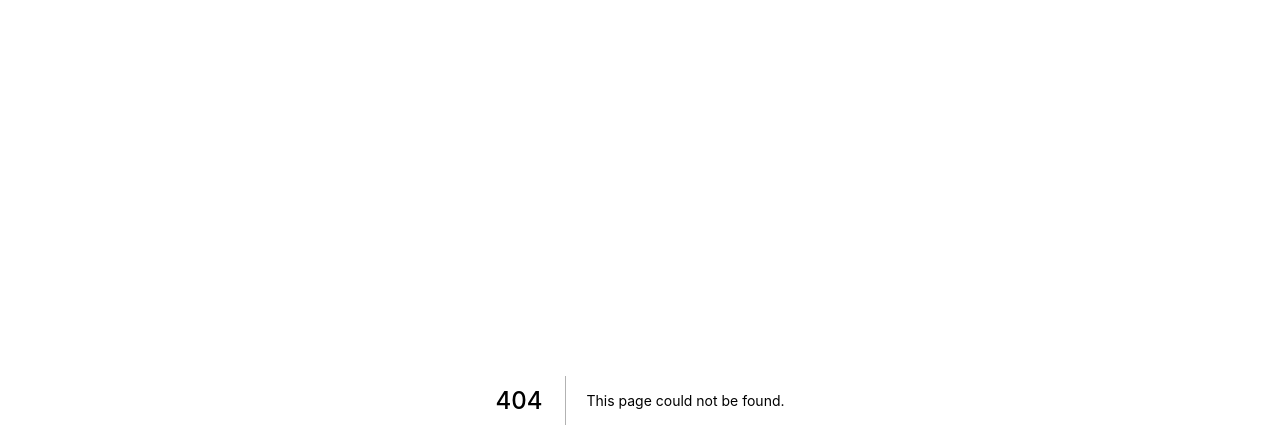
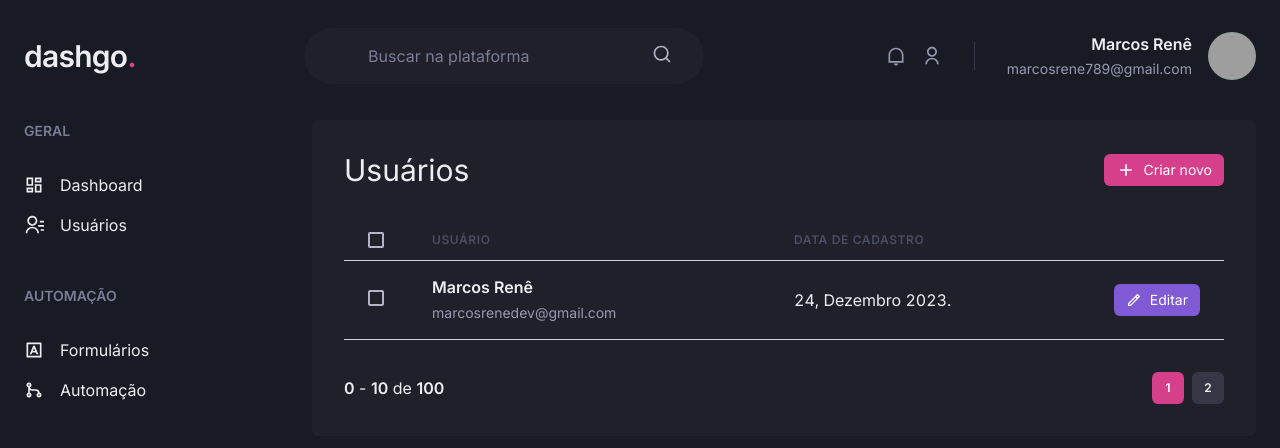
Before and after one commit to MarcosRene/dashgo, a Next.js app: page /users in a window 1280 px wide. Before the commit this address had no page. Shown: the top 448 px of the page. Built offline with nearby package versions, Linux system fonts and the light colour scheme; grey boxes are pictures that could not be loaded.

Commit message:
feat: add users page and Pagination component

```diff
--- /dev/null
+++ b/src/components/Pagination/index.tsx
@@ -0,0 +1,35 @@
+import { HStack, Button, Box } from "@chakra-ui/react";
+
+export const Pagination = () => {
+  return (
+    <HStack mt="8" justify="space-between" align="center" spacing="6">
+      <Box>
+        <strong>0</strong> - <strong>10</strong> de <strong>100</strong>
+      </Box>
+      <HStack spacing="2">
+        <Button
+          size="sm"
+          fontSize="xs"
+          width="4"
+          colorScheme="pink"
+          disabled
+          _disabled={{
+            bg: "pink.500",
+            cursor: "default",
+          }}
+        >
+          1
+        </Button>
+        <Button
+          size="sm"
+          fontSize="xs"
+          width="4"
+          bgColor="gray.700"
+          _hover={{ bg: "gray.500" }}
+        >
+          2
+        </Button>
+      </HStack>
+    </HStack>
+  );
+};
--- a/src/components/index.ts
+++ b/src/components/index.ts
@@ -1,2 +1,3 @@
-export { Header } from './Header';
-export { Sidebar } from './Sidebar';
+export { Header } from "./Header";
+export { Sidebar } from "./Sidebar";
+export { Pagination } from "./Pagination";
--- /dev/null
+++ b/src/pages/users/index.tsx
@@ -0,0 +1,95 @@
+import {
+  Box,
+  Button,
+  Checkbox,
+  Flex,
+  Heading,
+  Icon,
+  Table,
+  Thead,
+  Tr,
+  Th,
+  Tbody,
+  Td,
+  Stack,
+  Text,
+} from "@chakra-ui/react";
+import { RiAddLine, RiPencilLine } from "react-icons/ri";
+
+import { Header, Pagination, Sidebar } from "../../components";
+
+export default function Users() {
+  return (
+    <Flex flexDir="column" h="100vh">
+      <Header />
+
+      <Flex w="100%" my="6" mx="auto" maxW={1480} px="6">
+        <Sidebar />
+
+        <Box flex="1" borderRadius={6} bg="gray.800" p="8">
+          <Flex mb="8" justifyContent="space-between" align="center">
+            <Heading size="lg" fontWeight="normal">
+              Usuários
+            </Heading>
+
+            <Button
+              as="a"
+              size="sm"
+              fontWeight="sm"
+              colorScheme="pink"
+              leftIcon={<Icon as={RiAddLine} fontSize="20" />}
+              cursor="pointer"
+            >
+              Criar novo
+            </Button>
+          </Flex>
+
+          <Table color="whiteAlpha">
+            <Thead>
+              <Tr>
+                <Th px="6" color="gray.300" width="8">
+                  <Checkbox colorScheme="pink" />
+                </Th>
+                <Th>Usuário</Th>
+                <Th>Data de cadastro</Th>
+                <Th width="8"></Th>
+              </Tr>
+            </Thead>
+            <Tbody>
+              <Tr>
+                <Td px="6">
+                  <Checkbox colorScheme="pink" />
+                </Td>
+                <Td>
+                  <Stack direction="column">
+                    <Text mb="-0.5" fontWeight="bold">
+                      Marcos Renê
+                    </Text>
+                    <Text fontSize="sm" color="gray.300">
+                      marcosrenedev@gmail.com
+                    </Text>
+                  </Stack>
+                </Td>
+                <Td>24, Dezembro 2023.</Td>
+                <Td>
+                  <Button
+                    as="a"
+                    size="sm"
+                    fontWeight="sm"
+                    colorScheme="purple"
+                    leftIcon={<Icon as={RiPencilLine} fontSize="16" />}
+                    cursor="pointer"
+                  >
+                    Editar
+                  </Button>
+                </Td>
+              </Tr>
+            </Tbody>
+          </Table>
+
+          <Pagination />
+        </Box>
+      </Flex>
+    </Flex>
+  );
+}
```
Also changed, not shown: src/pages/dashboard/index.tsx (+7 -7 lines).
